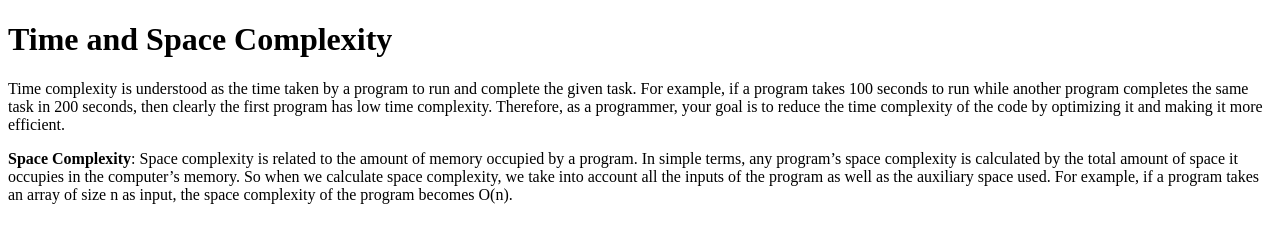
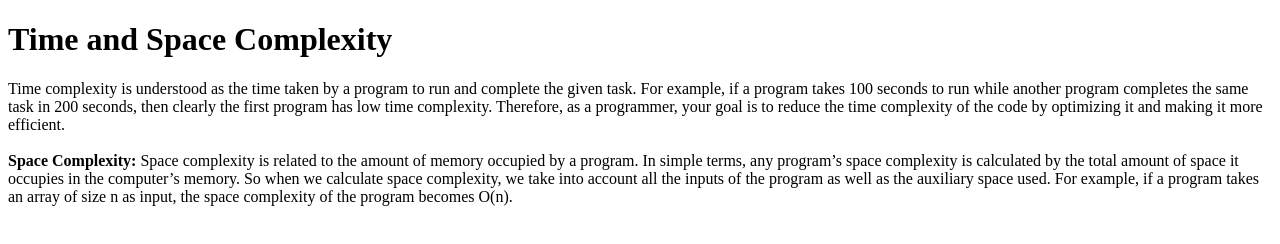
Before and after one commit to acciojob/time-and-space-complexity-Jerico007, a website: page main.html in a window 1280 px wide. Drawn offline with Linux system fonts and the light colour scheme.

Commit message:
created a submission

```diff
--- a/main.html
+++ b/main.html
@@ -11,8 +11,10 @@
     <script type="text/javascript" src="./script.js">
 </script>
 	<header><h1>Time and Space Complexity</h1></header>
-	<p>Time complexity is understood as the time taken by a program to run and complete the given task. For example, if a program takes 100 seconds to run while another program completes the same task in 200 seconds, then clearly the first program has low time complexity. Therefore, as a programmer, your goal is to reduce the time complexity of the code by optimizing it and making it more efficient.</p>
-	<p><strong>Space Complexity</strong>: Space complexity is related to the amount of memory occupied by a program. In simple terms, any program’s space complexity is calculated by the total amount of space it occupies in the computer’s memory. So when we calculate space complexity, we take into account all the inputs of the program as well as the auxiliary space used. For example, if a program takes an array of size n as input, the space complexity of the program becomes O(n).</p>
+	<p>Time complexity is understood as the time taken by a program to run and complete the given task. For example, if a program takes 100 seconds to run while another program completes the same task in 200 seconds, then clearly the first program has low time complexity. Therefore, as a programmer, your goal is to reduce the time complexity of the code by optimizing it and making it more efficient.
+	<br>
+	<br>
+	<strong>Space Complexity:</strong> Space complexity is related to the amount of memory occupied by a program. In simple terms, any program’s space complexity is calculated by the total amount of space it occupies in the computer’s memory. So when we calculate space complexity, we take into account all the inputs of the program as well as the auxiliary space used. For example, if a program takes an array of size n as input, the space complexity of the program becomes O(n).</p>
 
 </body>
 
```
